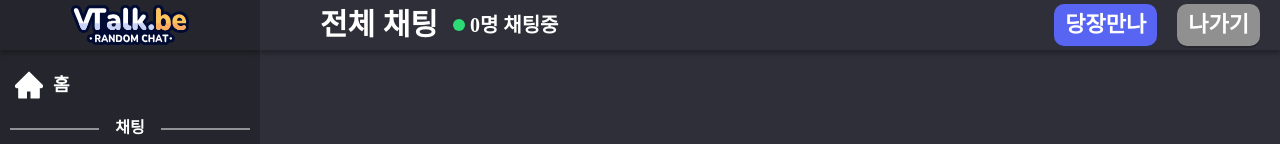
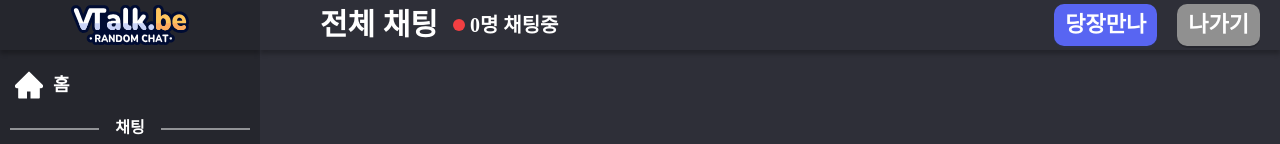
Before and after one commit to RandomChat-ElNoo/Front-reboot, a React (Vite) app: page / in a window 1280 px wide. Both pictures are taken after a click on the button "전체 채팅". Shown: the top 144 px of the page. Built offline with nearby package versions, Linux system fonts and the light colour scheme; a web font is replaced by a local one.

Commit message:
전역상태값에 채팅 연결 상태값 추가 및 리뷰반영

```diff
--- a/src/components/TopBar.tsx
+++ b/src/components/TopBar.tsx
@@ -2,6 +2,7 @@ import { useEffect, useState } from 'react'
 import usePageStore from '../store/usePageStore'
 import CustomButton from './CustomButton'
 import useChatStore from '../store/useChatStore'
+import useGlobalStateStore from '../store/useGlobalStateStore'
 
 interface TopBarProps {
   onClickSideBarButton: () => void
@@ -9,15 +10,28 @@ interface TopBarProps {
 
 /** 상단 바
  * @param onClickSideBarButton 사이드 바를 닫아주는 함수
+ * @todo indicatorColor 나중에 연결 상태값 넣어주기
  */
 
 export default function TopBar({ onClickSideBarButton }: TopBarProps) {
   const { groupChatUserCount, opponentAvatar } = useChatStore()
+  const { isRandomChatConnected, isGroupChatConnected } = useGlobalStateStore()
   const { page, setPage } = usePageStore()
   const [title, setTitle] = useState('홈')
 
-  const indicatorColor = true ? 'bg-button-green' : 'bg-alert-red'
-  const isChatting = page === 0 && 'hidden'
+  const indicatorColor = [
+    { page: 0, color: '' },
+    {
+      page: 1,
+      color: isGroupChatConnected ? 'bg-button-green' : 'bg-alert-red',
+    },
+    {
+      page: 2,
+      color: isRandomChatConnected ? 'bg-button-green' : 'bg-alert-red',
+    },
+  ]
+
+  const isChatting = page === 0 ? 'hidden' : ''
 
   const clickMeetNow = () => {}
   const clickExit = () => {
@@ -41,7 +55,7 @@ export default function TopBar({ onClickSideBarButton }: TopBarProps) {
   return (
     <div className="relative flex h-50pxr w-full shrink-0 flex-col items-center bg-background-main shadow-top-shadow">
       {page !== 0 && (
-        <div className="tb:gap-10pxr mb:px-10pxr flex h-full w-full max-w-1200pxr flex-row items-center justify-end gap-20pxr px-20pxr">
+        <div className="flex h-full w-full max-w-1200pxr flex-row items-center justify-end gap-20pxr px-20pxr tb:gap-10pxr mb:px-10pxr">
           <CustomButton
             type="meetNow"
             size="l"
@@ -59,24 +73,28 @@ export default function TopBar({ onClickSideBarButton }: TopBarProps) {
       <div className="absolute left-0pxr top-0pxr flex h-50pxr flex-row items-center gap-15pxr pl-5pxr">
         <button
           onClick={onClickSideBarButton}
-          className="tb:pointer-events-auto pointer-events-none flex h-40pxr w-40pxr items-center justify-center"
+          className="pointer-events-none flex h-40pxr w-40pxr items-center justify-center tb:pointer-events-auto"
         >
-          <div className="w-35xr tb:flex hidden h-35pxr flex-col justify-around">
+          <div className="w-35xr hidden h-35pxr flex-col justify-around tb:flex">
             <div className="h-5pxr w-35pxr rounded-full bg-white" />
             <div className="h-5pxr w-35pxr rounded-full bg-white" />
             <div className="h-5pxr w-35pxr rounded-full bg-white" />
           </div>
         </button>
-        <div className="tb:gap-5pxr mb:flex-col mb:items-start flex flex-row items-center gap-15pxr">
-          <h1 className="tb:text-25pxr mb:text-23pxr text-30pxr">{title}</h1>
+        <div className="flex flex-row items-center gap-15pxr tb:gap-5pxr mb:flex-col mb:items-start">
+          <h1 className="text-30pxr tb:text-25pxr mb:text-23pxr">{title}</h1>
           <div
-            className={`${isChatting} tb:text-15pxr flex flex-row items-center gap-5pxr text-20pxr`}
+            className={`${isChatting} flex flex-row items-center gap-5pxr text-20pxr tb:text-15pxr`}
           >
-            <div className={`${indicatorColor} h-12pxr w-12pxr rounded-full`} />
+            <div
+              className={`${indicatorColor[page].color} h-12pxr w-12pxr rounded-full`}
+            />
             {page === 1 ? (
               <p>{groupChatUserCount}명 채팅중</p>
+            ) : page === 2 ? (
+              <p>{opponentAvatar}</p>
             ) : (
-              page === 2 && <p>{opponentAvatar}</p>
+              ''
             )}
           </div>
         </div>
--- a/src/store/useGlobalStateStore.ts
+++ b/src/store/useGlobalStateStore.ts
@@ -3,10 +3,18 @@ import create from 'zustand'
 interface GlobalStateStore {
   isSideBarOpen: boolean
   setIsSideBarOpen: (value: boolean) => void
+  isRandomChatConnected: boolean
+  setIsRandomChatConnected: (value: boolean) => void
+  isGroupChatConnected: boolean
+  setIsGroupChatConnected: (value: boolean) => void
 }
 const useGlobalStateStore = create<GlobalStateStore>((set) => ({
   isSideBarOpen: false,
   setIsSideBarOpen: (value) => set({ isSideBarOpen: value }),
+  isRandomChatConnected: false,
+  setIsRandomChatConnected: (value) => set({ isRandomChatConnected: value }),
+  isGroupChatConnected: false,
+  setIsGroupChatConnected: (value) => set({ isGroupChatConnected: value }),
 }))
 
 export default useGlobalStateStore
```
